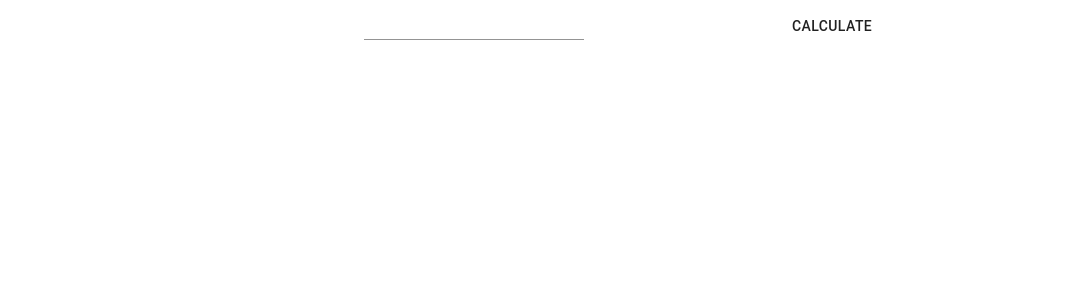
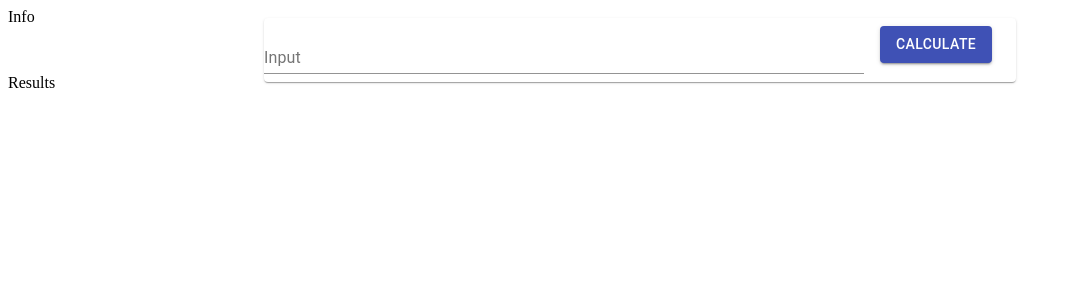
Before and after one commit to bartgora/KalkulatorWeb, a React (Create React App) app in the folder front-end/calculator-front/: page / in a window 1280 px wide. Shown: the top 300 px of the page, without its empty margins (0-1072 px from the left). Built offline with nearby package versions, Linux system fonts and the light colour scheme.

Commit message:
added Components

```diff
--- a/front-end/calculator-front/package.json
+++ b/front-end/calculator-front/package.json
@@ -4,6 +4,7 @@
   "private": true,
   "dependencies": {
     "@material-ui/core": "^4.11.4",
+    "@material-ui/styles": "^4.11.4",
     "@testing-library/jest-dom": "^5.11.4",
     "@testing-library/react": "^11.1.0",
     "@testing-library/user-event": "^12.1.10",
--- a/front-end/calculator-front/src/App.js
+++ b/front-end/calculator-front/src/App.js
@@ -1,18 +1,16 @@
 import React from "react";
-import { Container, Grid, TextField, Button } from "@material-ui/core";
+import Info from "./components/Info";
+import Calculator from "./components/Calculator";
+import ResultList from "./components/ResultList";
 
 const App = () => {
+
   return (
-    <Container maxWidth="sm">
-      <Grid container spacing={1}>
-        <Grid item xs={9}>
-          <TextField />
-        </Grid>
-        <Grid item xs={3}>
-          <Button>Calculate</Button>
-        </Grid>
-      </Grid>
-    </Container>
+    <div>
+    <Info/>
+    <Calculator/>
+    <ResultList/>
+    </div>
   );
 };
 
--- /dev/null
+++ b/front-end/calculator-front/src/components/Calculator.js
@@ -0,0 +1,31 @@
+import React from "react";
+import { Button, Container, Grid, makeStyles, Paper, TextField } from "@material-ui/core";
+
+const Calculator = () => {
+  const classes = useStyles();
+  return (
+    <Container className={classes.container}>
+      <Paper>
+      <Grid container spacing={2}>
+        <Grid item >
+          <TextField label="Input" className={classes.editor}/>
+        </Grid>
+        <Grid item >
+          <Button variant="contained" color="primary">Calculate</Button>
+        </Grid>
+      </Grid>
+      </Paper>
+    </Container>
+  );
+};
+
+export default Calculator;
+
+const useStyles = makeStyles({
+  container:{
+    width :"800px"
+  },
+  editor:{
+    width:"600px"
+  }
+});
--- /dev/null
+++ b/front-end/calculator-front/src/components/Info.js
@@ -0,0 +1,9 @@
+import React from 'react'
+
+const Info = () =>{
+    return(
+        <div>Info</div>
+    );
+}
+
+export default Info;
--- /dev/null
+++ b/front-end/calculator-front/src/components/ResultList.js
@@ -0,0 +1,9 @@
+import React from "react";
+
+const  ResultList = () => {
+    return(
+        <div>Results</div>
+    );
+};
+
+export default ResultList;
--- a/front-end/calculator-front/src/index.js
+++ b/front-end/calculator-front/src/index.js
@@ -1,8 +1,10 @@
-import React from 'react';
-import ReactDOM from 'react-dom';
-import App from './App'
+import React from "react";
+import ReactDOM from "react-dom";
+import App from "./App";
 
 ReactDOM.render(
-    <App />,
-    document.querySelector("#root")
-)
+  <React.StrictMode>
+    <App />
+  </React.StrictMode>,
+  document.querySelector("#root")
+);
```
Also changed, not shown: 1 other file (tests, documents, lock files or other folders).
